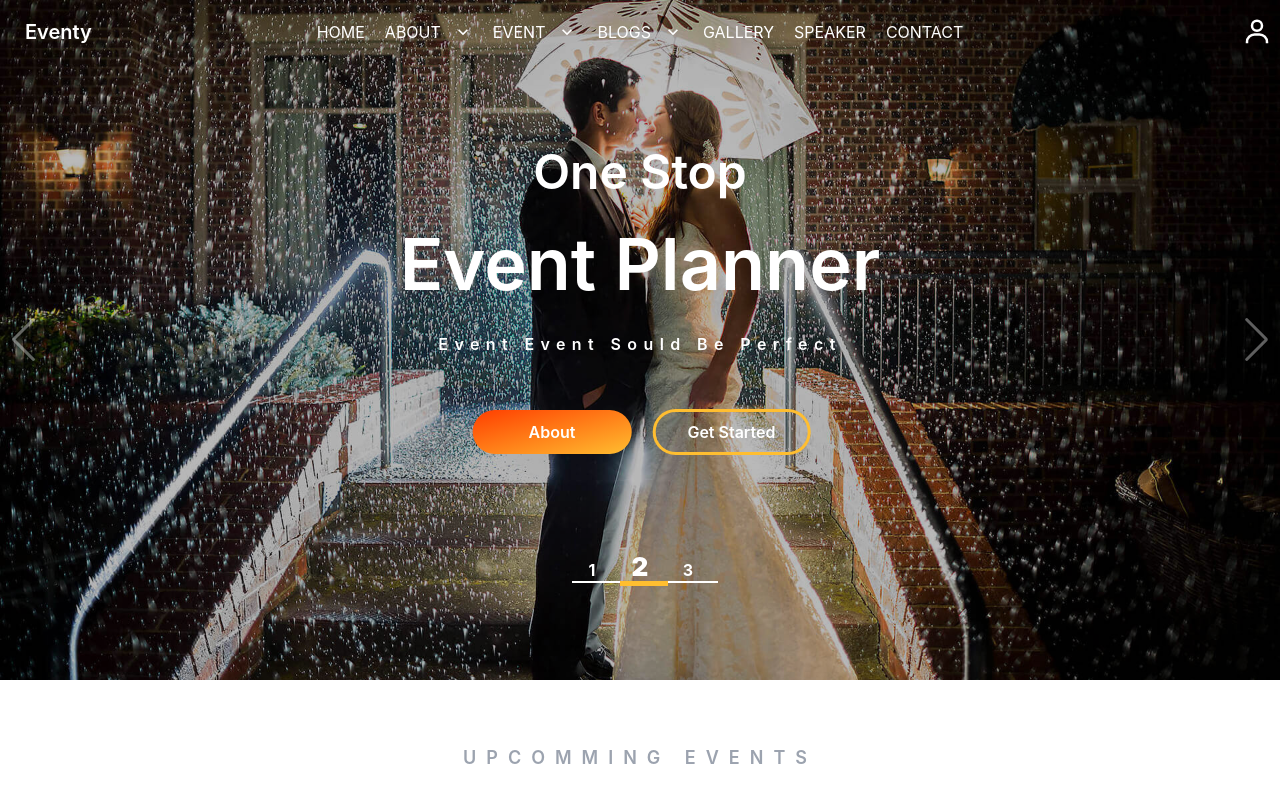
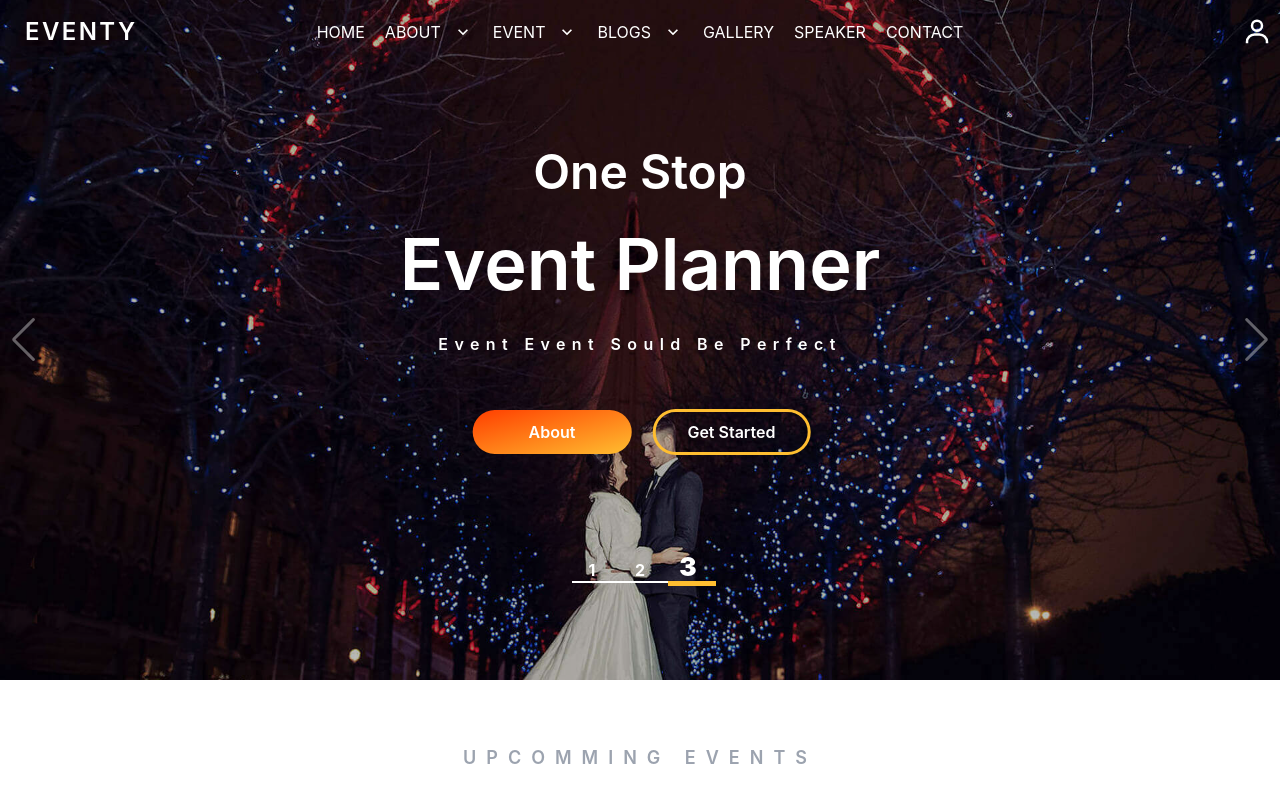
Before and after one commit to team-binarybrains/eventy-clientsite, a React (Create React App) app: page / in a window 1280 px wide. Shown: the top 787 px of the page. Built offline with nearby package versions, Linux system fonts and the light colour scheme; no server answers; a web font is replaced by a local one.

Commit message:
nav logo edited

```diff
--- a/src/Components/Share/Navbar/Navbar.js
+++ b/src/Components/Share/Navbar/Navbar.js
@@ -52,7 +52,7 @@ const Navbar = ({ location }) => {
                 </label>
                 <ul
                   tabindex="0"
-                  class="menu bg-[#333333] menu-compact dropdown-content mt-3 p-2 shadow rounded-box w-52"
+                  class="menu bg-white menu-compact dropdown-content mt-3 p-2 shadow rounded-box w-52"
                 >
                   <li>
                     <Link to="/" className="uppercase">
@@ -153,8 +153,8 @@ const Navbar = ({ location }) => {
                   </li>
                 </ul>
               </div>
-              <Link to="/" class="btn btn-ghost normal-case text-xl">
-                Eventy
+              <Link to="/" class="btn btn-ghost normal-case text-2xl tracking-widest">
+                EVENTY
               </Link>
             </div>
             <div class="navbar-center hidden lg:flex">
@@ -300,7 +300,7 @@ const Navbar = ({ location }) => {
               </label>
               <ul
                 tabindex="0"
-                class="menu bg-[#333333] menu-compact dropdown-content mt-3 p-2 shadow rounded-box w-52"
+                class="menu bg-gray-100 text-black menu-compact dropdown-content mt-3 p-2 shadow rounded-box w-52"
               >
                 <li>
                   <Link to="/" className="uppercase">
@@ -401,8 +401,8 @@ const Navbar = ({ location }) => {
                 </li>
               </ul>
             </div>
-            <Link to="/" class="btn btn-ghost normal-case text-xl">
-              Eventy
+            <Link to="/" class="btn btn-ghost normal-case text-2xl tracking-widest">
+              EVENTY
             </Link>
           </div>
           <div class="navbar-center hidden lg:flex">
```
